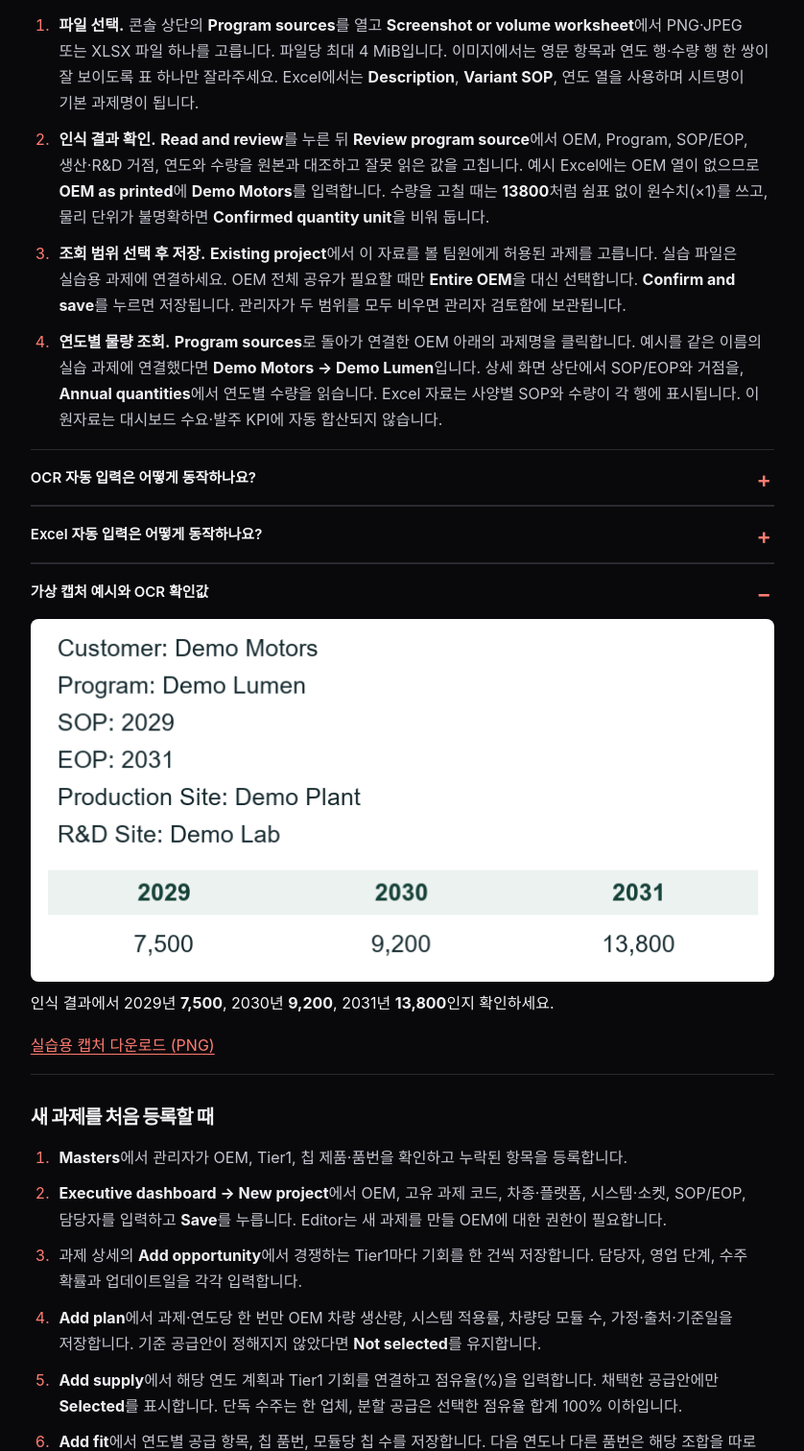
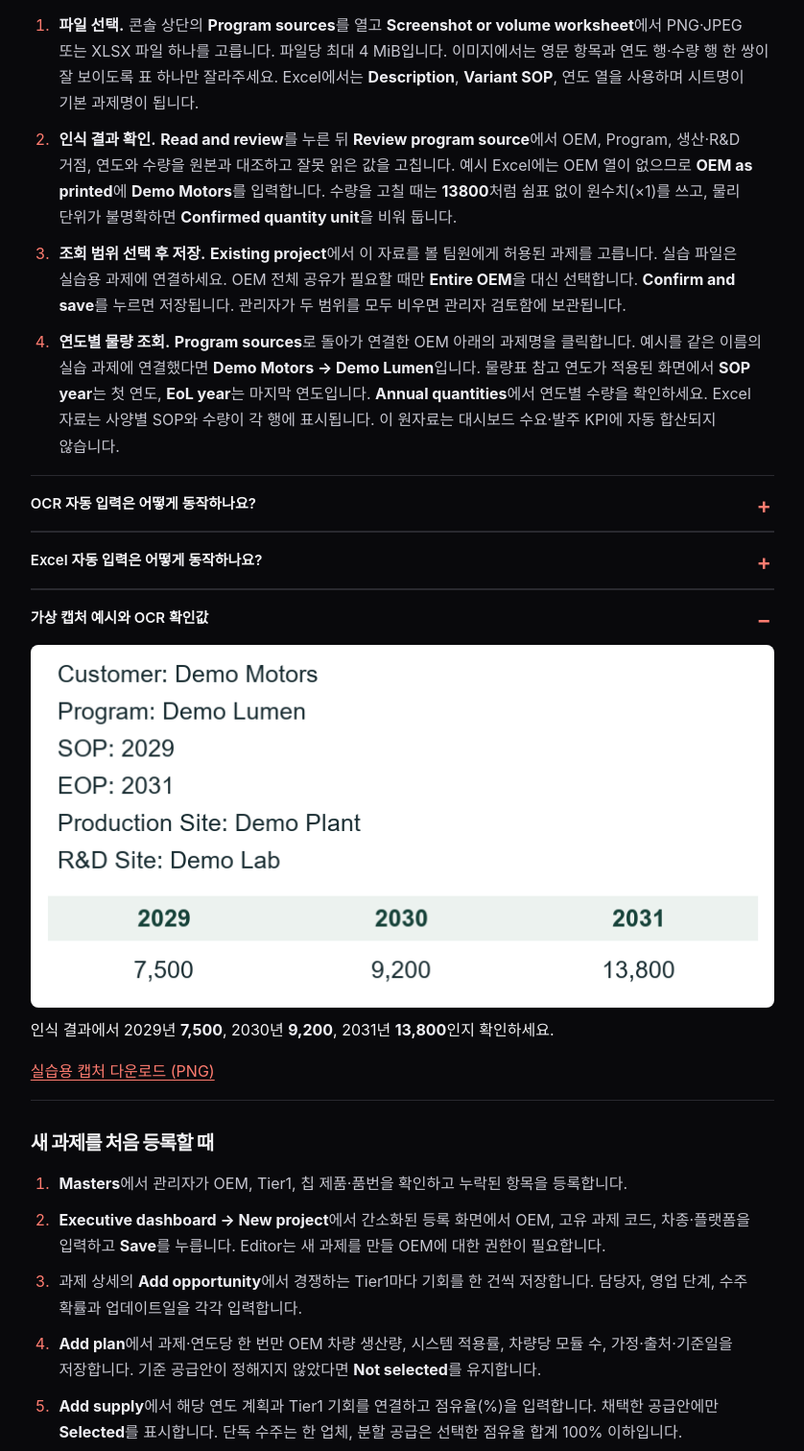
Before and after one commit to TCEU/TCEU.github.io, a website: page site/demand/index.html in a window 1280 px wide. Shown: the part 1164-2676 px from the top of the page at 96% size, without its empty margins (363-1201 px from the left). Drawn offline with Linux system fonts and the light colour scheme.

Commit message:
Document volume table year references and simplified project entry

```diff
--- a/site/demand/index.html
+++ b/site/demand/index.html
@@ -47,16 +47,16 @@
           <p>아래 예시는 가상 OEM <b>Demo Motors</b>의 과제 <b>Demo Lumen</b>입니다. 이미지는 과제 전체 물량, Excel은 사양별 물량을 담고 있습니다. 실습할 때는 두 파일 중 하나를 선택하세요.</p>
           <ol>
             <li><b>파일 선택.</b> 콘솔 상단의 <b>Program sources</b>를 열고 <b>Screenshot or volume worksheet</b>에서 PNG·JPEG 또는 XLSX 파일 하나를 고릅니다. 파일당 최대 4 MiB입니다. 이미지에서는 영문 항목과 연도 행·수량 행 한 쌍이 잘 보이도록 표 하나만 잘라주세요. Excel에서는 <b>Description</b>, <b>Variant SOP</b>, 연도 열을 사용하며 시트명이 기본 과제명이 됩니다.</li>
-            <li><b>인식 결과 확인.</b> <b>Read and review</b>를 누른 뒤 <b>Review program source</b>에서 OEM, Program, SOP/EOP, 생산·R&amp;D 거점, 연도와 수량을 원본과 대조하고 잘못 읽은 값을 고칩니다. 예시 Excel에는 OEM 열이 없으므로 <b>OEM as printed</b>에 <b>Demo Motors</b>를 입력합니다. 수량을 고칠 때는 <b>13800</b>처럼 쉼표 없이 원수치(×1)를 쓰고, 물리 단위가 불명확하면 <b>Confirmed quantity unit</b>을 비워 둡니다.</li>
+            <li><b>인식 결과 확인.</b> <b>Read and review</b>를 누른 뒤 <b>Review program source</b>에서 OEM, Program, 생산·R&amp;D 거점, 연도와 수량을 원본과 대조하고 잘못 읽은 값을 고칩니다. 예시 Excel에는 OEM 열이 없으므로 <b>OEM as printed</b>에 <b>Demo Motors</b>를 입력합니다. 수량을 고칠 때는 <b>13800</b>처럼 쉼표 없이 원수치(×1)를 쓰고, 물리 단위가 불명확하면 <b>Confirmed quantity unit</b>을 비워 둡니다.</li>
             <li><b>조회 범위 선택 후 저장.</b> <b>Existing project</b>에서 이 자료를 볼 팀원에게 허용된 과제를 고릅니다. 실습 파일은 실습용 과제에 연결하세요. OEM 전체 공유가 필요할 때만 <b>Entire OEM</b>을 대신 선택합니다. <b>Confirm and save</b>를 누르면 저장됩니다. 관리자가 두 범위를 모두 비우면 관리자 검토함에 보관됩니다.</li>
-            <li><b>연도별 물량 조회.</b> <b>Program sources</b>로 돌아가 연결한 OEM 아래의 과제명을 클릭합니다. 예시를 같은 이름의 실습 과제에 연결했다면 <b>Demo Motors → Demo Lumen</b>입니다. 상세 화면 상단에서 SOP/EOP와 거점을, <b>Annual quantities</b>에서 연도별 수량을 읽습니다. Excel 자료는 사양별 SOP와 수량이 각 행에 표시됩니다. 이 원자료는 대시보드 수요·발주 KPI에 자동 합산되지 않습니다.</li>
+            <li><b>연도별 물량 조회.</b> <b>Program sources</b>로 돌아가 연결한 OEM 아래의 과제명을 클릭합니다. 예시를 같은 이름의 실습 과제에 연결했다면 <b>Demo Motors → Demo Lumen</b>입니다. 물량표 참고 연도가 적용된 화면에서 <b>SOP year</b>는 첫 연도, <b>EoL year</b>는 마지막 연도입니다. <b>Annual quantities</b>에서 연도별 수량을 확인하세요. Excel 자료는 사양별 SOP와 수량이 각 행에 표시됩니다. 이 원자료는 대시보드 수요·발주 KPI에 자동 합산되지 않습니다.</li>
           </ol>
           <details id="ocr-auto-entry">
             <summary>OCR 자동 입력은 어떻게 동작하나요?</summary>
             <p><b>Read and review</b>를 누르면 콘솔 서버의 영문 OCR(Tesseract)이 캡처 속 글자를 읽어 검토 양식을 채웁니다. <b>Confirm and save</b>를 눌러야 과제 자료로 저장됩니다. Excel은 시트의 셀 값을 직접 읽습니다.</p>
             <ol>
               <li><b>캡처를 준비합니다.</b> 4 MiB 이하, 800만 화소 이하의 PNG 또는 JPEG를 사용하세요. 과제 정보 아래에 연도 한 줄과 수량 한 줄이 보이도록 자릅니다. 한 이미지에서 첫 번째 연도 표를 읽으므로 과제가 여럿이면 따로 올리세요.</li>
-              <li><b>영문 항목명을 기준으로 값을 채웁니다.</b> 각 항목을 한 줄에 적고 이름 뒤에 콜론을 붙입니다. 예를 들어 <code>Customer: Demo Motors</code>는 OEM, <code>Program: Demo Lumen</code>은 과제명으로 들어갑니다. 같은 방식으로 <code>SOP</code>, <code>EOP</code>, <code>Production Site</code>, <code>R&amp;D Site</code>를 읽습니다. 원본에 연도만 있으면 검토 화면에도 연도만 입력하세요.</li>
+              <li><b>영문 항목명을 기준으로 값을 채웁니다.</b> 각 항목을 한 줄에 적고 이름 뒤에 콜론을 붙입니다. 예를 들어 <code>Customer: Demo Motors</code>는 OEM, <code>Program: Demo Lumen</code>은 과제명으로 들어갑니다. 같은 방식으로 <code>SOP</code>, <code>EOP</code>, <code>Production Site</code>, <code>R&amp;D Site</code>를 읽습니다. 물량표 기준 화면의 SOP/EoL 참고 연도는 검토한 연도 열에서 정해집니다.</li>
               <li><b>연도와 수량을 왼쪽부터 짝짓습니다.</b> 연도 행이 <code>2029　2030　2031</code>이고 바로 아래 행이 <code>7,500　9,200　13,800</code>이면 2030년 수량은 <b>9,200</b>입니다. <b>0</b>은 실제 0으로, 대시(<b>—</b>)는 미확인으로 읽습니다. 단위가 원본에 없으면 <b>Confirmed quantity unit</b>은 비워 두세요.</li>
               <li><b>원본과 대조하고 고칩니다.</b> 연도와 수량의 칸 수가 다르면 경고와 함께 해당 행의 수량이 모두 빈칸으로 표시됩니다. 연도 행 자체를 찾지 못하면 연도부터 직접 입력하세요. 경고가 없어도 숫자가 잘못 읽힐 수 있습니다. 아래 예시처럼 <b>Annual quantities (CSV)</b>의 첫 줄은 유지하고, 각 연도의 수량은 천 단위 쉼표 없이 고칩니다.</li>
             </ol>
@@ -76,7 +76,7 @@
               <li><b>사양 한 행을 원본과 대조합니다.</b> <b>Program sources</b>에서 파일을 선택한 뒤 <b>Read and review</b>를 누릅니다. 예를 들어 Excel의 <b>Plus</b> 행은 검토 화면에서 연도별 세 줄로 펼쳐집니다. 세 줄 모두 사양 SOP는 <b>2030-01-01</b>이고, 수량은 순서대로 빈칸, <b>0</b>, <b>3400</b>이어야 합니다. 원본의 대시나 빈칸은 미확인으로 유지됩니다.</li>
               <li><b>저장하고 조회합니다.</b> 예시에는 OEM 열이 없으므로 <b>OEM as printed</b>에 <b>Demo Motors</b>를 입력하고 <b>Existing project</b>에서 해당 실습 과제를 선택합니다. <b>Confirm and save</b>를 누른 뒤 <b>Program sources → Demo Motors → Demo Lumen</b>을 엽니다.</li>
             </ol>
-            <p><b>저장 후 화면.</b> <b>Annual quantities</b>에서 사양마다 한 행이 표시됩니다. <b>Plus</b> 행을 가로로 읽으면 2029년은 미확인(—), 2030년은 실제 0, 2031년은 3,400입니다. 상단의 과제 전체 SOP는 별도 항목이므로 이 예시처럼 입력하지 않으면 <b>Not provided</b>로 표시됩니다.</p>
+            <p><b>저장 후 화면.</b> <b>Annual quantities</b>에서 사양마다 한 행이 표시됩니다. <b>Plus</b> 행을 가로로 읽으면 2029년은 미확인(—), 2030년은 실제 0, 2031년은 3,400입니다. 물량표 기준 화면에서 과제 전체의 참고 연도는 <b>2029~2031</b>입니다. 사양별 SOP는 Excel의 <b>Variant SOP</b> 값을 그대로 표시합니다.</p>
             <div class="sample-grid" tabindex="0" role="region" aria-label="가상 과제의 사양별 연도 물량">
               <table><caption>Demo Motors · Demo Lumen · 원수치(×1)</caption>
                 <thead><tr><th scope="col">Variant</th><th scope="col">Variant SOP</th><th scope="col">2029</th><th scope="col">2030</th><th scope="col">2031</th></tr></thead>
@@ -93,7 +93,7 @@
           <h3>새 과제를 처음 등록할 때</h3>
           <ol>
             <li><b>Masters</b>에서 관리자가 OEM, Tier1, 칩 제품·품번을 확인하고 누락된 항목을 등록합니다.</li>
-            <li><b>Executive dashboard → New project</b>에서 OEM, 고유 과제 코드, 차종·플랫폼, 시스템·소켓, SOP/EOP, 담당자를 입력하고 <b>Save</b>를 누릅니다. Editor는 새 과제를 만들 OEM에 대한 권한이 필요합니다.</li>
+            <li><b>Executive dashboard → New project</b>에서 간소화된 등록 화면에서 OEM, 고유 과제 코드, 차종·플랫폼을 입력하고 <b>Save</b>를 누릅니다. Editor는 새 과제를 만들 OEM에 대한 권한이 필요합니다.</li>
             <li>과제 상세의 <b>Add opportunity</b>에서 경쟁하는 Tier1마다 기회를 한 건씩 저장합니다. 담당자, 영업 단계, 수주 확률과 업데이트일을 각각 입력합니다.</li>
             <li><b>Add plan</b>에서 과제·연도당 한 번만 OEM 차량 생산량, 시스템 적용률, 차량당 모듈 수, 가정·출처·기준일을 저장합니다. 기준 공급안이 정해지지 않았다면 <b>Not selected</b>를 유지합니다.</li>
             <li><b>Add supply</b>에서 해당 연도 계획과 Tier1 기회를 연결하고 점유율(%)을 입력합니다. 채택한 공급안에만 <b>Selected</b>를 표시합니다. 단독 수주는 한 업체, 분할 공급은 선택한 점유율 합계 100% 이하입니다.</li>
```
